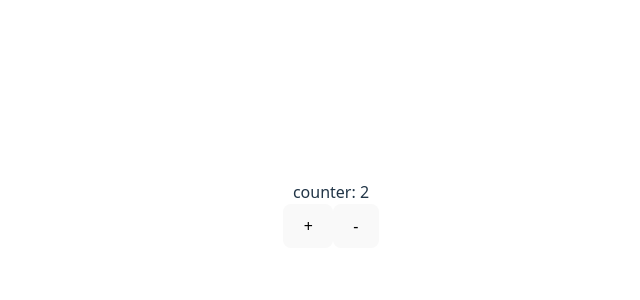
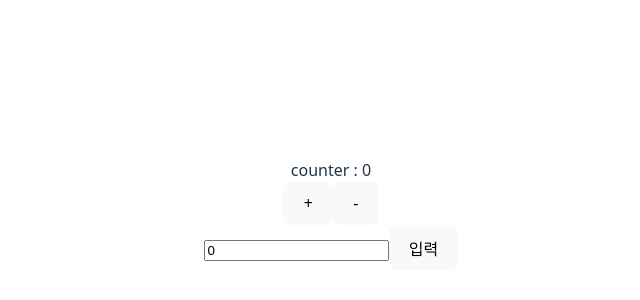
Before and after one commit to wrongstory/REACT-STUDY, a React (Vite) app in the folder three/vite-project/: page / in a window 1280 px wide. Shown: the part 186-486 px from the top of the page, without its empty margins (309-949 px from the left). Built offline with nearby package versions, Linux system fonts and the light colour scheme.

Commit message:
[React] 3-4 상태 끌어올리기

```diff
--- a/three/vite-project/src/App.jsx
+++ b/three/vite-project/src/App.jsx
@@ -1,84 +1,120 @@
 import './App.css';
-// import { useState } from 'react';
-import { Component } from 'react';
+import { useState } from 'react';
+// import { Component } from 'react';
 
-// function App() {
-//   const [counter, setCounter] = useState(0);
-//   return (
-//     <>
-//       <Count
-//         counter={counter}
-//         hello={'hello'}
-//         array={[1, 2, 3, '안녕하세요']}
-//       />
-//       <button
-//         onClick={() => {
-//           setCounter((prev) => prev + 1);
-//         }}
-//       >
-//         +
-//       </button>
-//       <button
-//         onClick={() => {
-//           setCounter((prev) => prev - 1);
-//         }}
-//       >
-//         -
-//       </button>
-//     </>
-//   );
-// }
+function App() {
+  const [counter, setCounter] = useState(0);
+  const [inputValue, setInputValue] = useState(0);
 
-// function Count({ array, counter, hello }) {
-//   console.log('array', array);
-//   console.log('counter', counter);
-//   console.log('hello', hello);
-//   return <div>counter : {counter} </div>;
-// }
-
-class App extends Component {
-  state = { counter: 2 };
-
-  incrementCounter = () => {
-    this.setState({ counter: this.state.counter + 1 });
+  const incrementCounter = () => {
+    setCounter(counter + 1);
   };
 
-  decrementCounter = () => {
-    this.setState({ counter: this.state.counter - 1 });
+  const setCounterNumber = () => {
+    setCounter(inputValue);
   };
-
-  render() {
   return (
     <>
-        {/* <div>counter {this.state.counter}</div> */}
-        <Count counter={this.state.counter} />
-        <PlusButton incrementCounter={this.incrementCounter} />
-        <MinusButton decrementCounter={this.decrementCounter} />
+      <Count counter={counter} />
+      <PlusButton setCounter={setCounter} incrementCounter={incrementCounter} />
+      <MinusButton setCounter={setCounter} />
+      <br />
+      <CounterInput
+        inputValue={inputValue}
+        setInputValue={setInputValue}
+        setCounterNumber={setCounterNumber}
+      />
     </>
   );
 }
+
+function CounterInput({ inputValue, setInputValue, setCounterNumber }) {
+  return (
+    <>
+      <input
+        type="number"
+        value={inputValue}
+        onChange={(event) => setInputValue(Number(event.target.value))}
+      />
+      <button onClick={setCounterNumber}>입력</button>
+    </>
+  );
 }
 
-class PlusButton extends Component {
-  render() {
-    return <button onClick={this.props.incrementCounter}>+</button>;
-  }
+function PlusButton({ incrementCounter }) {
+  return <button onClick={incrementCounter}>+</button>;
+  // return (
+  //   <button
+  //     onClick={() => {
+  //       setCounter((prev) => {
+  //         return prev + 1;
+  //       });
+  //     }}
+  //   >
+  //     +
+  //   </button>
+  // );
 }
 
-class MinusButton extends Component {
-  render() {
-    return <button onClick={this.props.decrementCounter}>-</button>;
-  }
+function MinusButton({ setCounter }) {
+  return (
+    <button
+      onClick={() => {
+        setCounter((prev) => prev - 1);
+      }}
+    >
+      -
+    </button>
+  );
 }
 
-class Count extends Component {
-  constructor(props) {
-    super(props);
-  }
-  render() {
-    console.log('props', this.props);
-    return <div>counter: {this.props.counter}</div>;
-  }
+function Count({ counter }) {
+  return <div>counter : {counter} </div>;
 }
 
+// class App extends Component {
+//   state = { counter: 2 };
+
+//   incrementCounter = () => {
+//     this.setState({ counter: this.state.counter + 1 });
+//   };
+
+//   decrementCounter = () => {
+//     this.setState({ counter: this.state.counter - 1 });
+//   };
+
+//   render() {
+//     return (
+//       <>
+//         {/* <div>counter {this.state.counter}</div> */}
+//         <Count counter={this.state.counter} />
+//         <PlusButton incrementCounter={this.incrementCounter} />
+//         <MinusButton decrementCounter={this.decrementCounter} />
+//       </>
+//     );
+//   }
+// }
+
+// class PlusButton extends Component {
+//   render() {
+//     return <button onClick={this.props.incrementCounter}>+</button>;
+//   }
+// }
+
+// class MinusButton extends Component {
+//   render() {
+//     return <button onClick={this.props.decrementCounter}>-</button>;
+//   }
+// }
+
+// class Count extends Component {
+//   constructor(props) {
+//     super(props);
+//   }
+//   render() {
+//     console.log('props', this.props);
+//     return <div>counter: {this.props.counter}</div>;
+//   }
+// }
+
 export default App;
```
Lines whose indentation alone changed are shown as unchanged.
